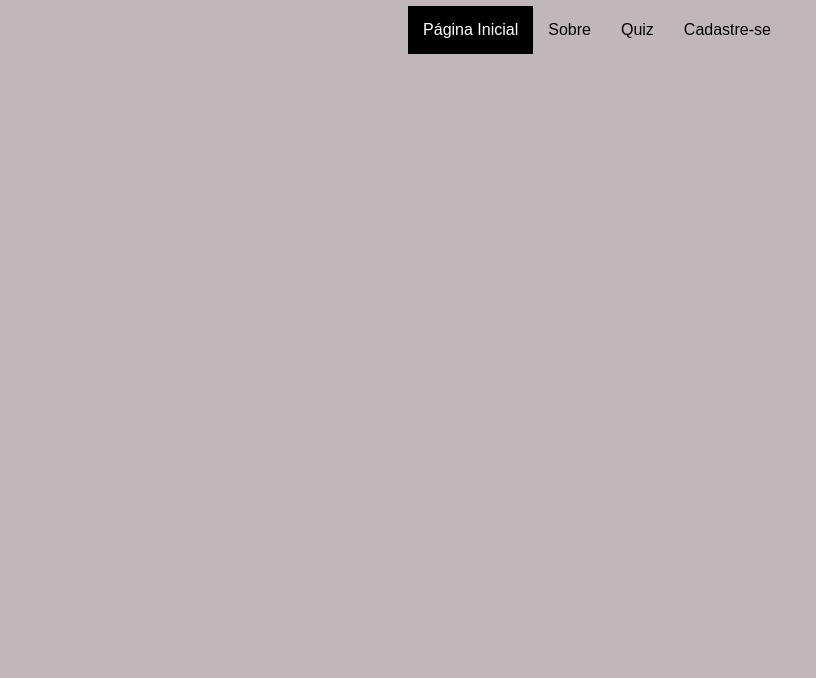
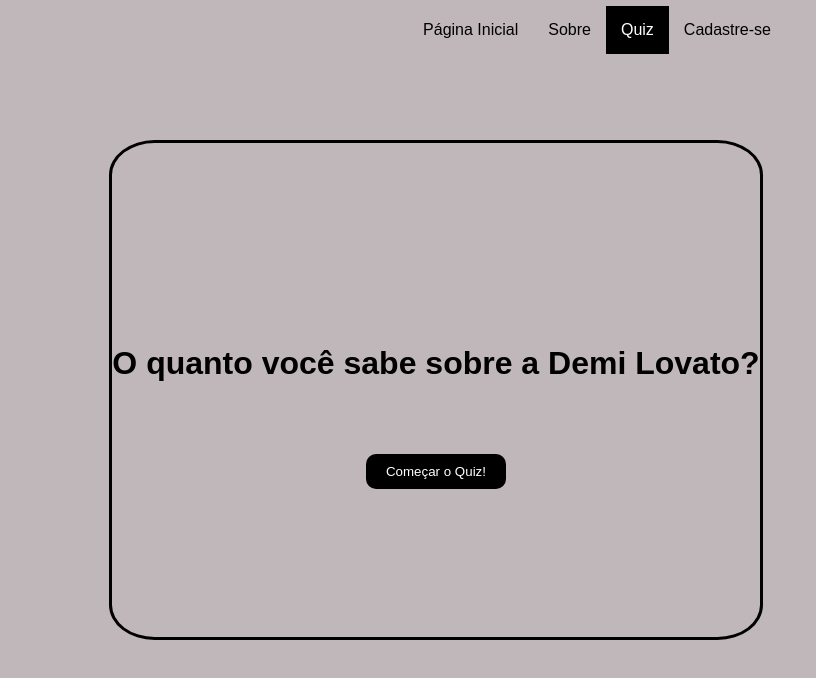
Before and after one commit to Julia-Apolinario/ProjetoIndividual, a plain HTML site: page Demi's Diary/quiz.html in a window 1280 px wide. Shown: the full height of the page, 204-1020 px from the left. Drawn offline with Linux system fonts and the light colour scheme.

Commit message:
Adicionando tela do quiz

```diff
--- a/Demi's Diary/quiz.html
+++ b/Demi's Diary/quiz.html
@@ -15,16 +15,29 @@
             <div class="menu">
                 <nav>
                     <ul>
-                        <li class="active"><a href="index.html">Página Inicial</a></li>
+                        <li><a href="index.html">Página Inicial</a></li>
                         <li><a href="">Sobre</a></li>
-                        <li><a href="quiz.html">Quiz</a></li>
+                        <li class="active"><a href="quiz.html">Quiz</a></li>
                         <li><a href="cadastro.html">Cadastre-se</a></li>
                     </ul>
                 </nav>
             </div>
         </div>
     </header>
+    <div class="quizcontainer">
+        <div class="introducao">
+            <div class="quiz">
+                <br><br><br><h1>O quanto você sabe sobre a Demi Lovato?</h1><br><br><br><br>
+                <button>Começar o Quiz!</button>
+            </div>
+
+
+        </div>
+    </div>
 
 
 </body>
 </html>
+<script>
+
+</script>
--- a/Demi's Diary/style.css
+++ b/Demi's Diary/style.css
@@ -243,14 +243,14 @@
     padding: 10px;
 }
 
-.quiz{
+.quiz1{
     display: flex;
     align-items: center;
     justify-content: center;
     margin-bottom: 50px;
 }
 
-.quiz #tituloquiz{
+.quiz1 #tituloquiz{
     display: flex;
     margin-left: 90px;
     justify-content: center;
@@ -406,3 +406,34 @@
 #bodyQuiz{
     background-color: #C0B7BA;
 }
+
+#quizcontainer{
+    display: flex;
+}
+.introducao{
+    display: flex;
+    justify-content: center;
+    align-items: center;
+    flex-direction: column;
+    margin-top: 80px;
+
+}
+.quiz{
+    display: flex;
+    justify-content: center;
+    align-items: center;
+    flex-direction: column;
+    height: 500px;
+    width: 900ox;
+    border-radius: 7%;
+    border: 3px solid #000000;
+    background-image: url();
+}
+.quiz button{
+    padding: 10px 20px;
+    background-color: #000000;
+    color: rgb(255, 255, 255);
+    border: none;
+    cursor: pointer;
+    border-radius: 10px;
+    }
```
Also changed, not shown: Demi's Diary/index.html (+1 -1 lines), Demi's Diary/img/coração.png (added).
